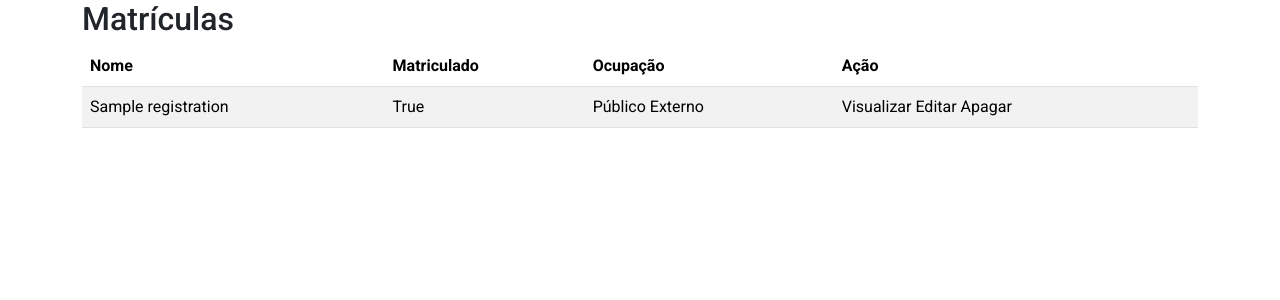
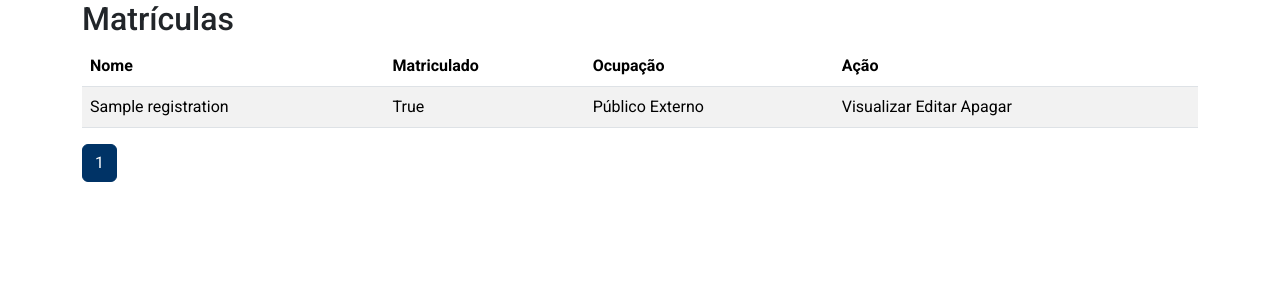
Before and after one commit to jonascarvalh/gym, a Django app: page /enrollment/ in a window 1280 px wide. Shown: the part 74-374 px from the top of the page. Run offline with Django 5.2, Linux system fonts and the light colour scheme; tables that the repository leaves empty hold one stand-in row (values such as "Sample post"); some libraries are stand-ins or nearby versions.

Commit message:
add: paginator in html and change some styles

```diff
--- a/enrollment/templates/enrollment/pages/enrollment_view.html
+++ b/enrollment/templates/enrollment/pages/enrollment_view.html
@@ -27,5 +27,26 @@
                 {% endfor %}
             </tbody>
         </table>
+        <nav aria-label="...">
+            <ul class="pagination">
+                {% if registers.has_previous %}
+                    <li class="page-item">
+                        <a class="page-link" href="?page={{ registers.previous_page_number }}">Anterior</a>
+                    </li>
+                    <li class="page-item" aria-current="page">
+                        <a class="page-link" href="?page={{ registers.previous_page_number }}">{{ registers.previous_page_number }}</a>
+                    </li>
+                {% endif %}
+
+                <li class="page-item active" aria-current="page">
+                    <a class="page-link" href="#">{{ registers.number }}</a>
+                </li>
+
+                {% if registers.has_next %}
+                    <li class="page-item"><a class="page-link" href="?page={{ registers.next_page_number }}">{{ registers.next_page_number }}</a></li>
+                    <li class="page-item"><a class="page-link" href="?page={{ registers.next_page_number }}">Próxima</a></li>
+                {% endif %}
+            </ul>
+          </nav>
     </div>
 {% endblock content %}
--- a/enrollment/views.py
+++ b/enrollment/views.py
@@ -12,5 +12,5 @@ def enrollment_view(request):
     objs_per_page = paginator.get_page(page)
 
     return render(request,'enrollment/pages/enrollment_view.html', {
-        'registers': objs_per_page
+        'registers': objs_per_page,
     })
--- a/static/global/css/styles.css
+++ b/static/global/css/styles.css
@@ -13,6 +13,16 @@
     --color-alert-dark: #927f40;
     --color-warning-dark: #927f40;
     --color-error-dark: #da525d;
+}
+
+/* pagination */
+.active>.page-link, .page-link.active {
+    background-color: var(--color-primary);
+    border-color: var(--color-primary);
+}
+
+.page-link {
+    color: var(--color-primary);
 }
 
 * {
```
